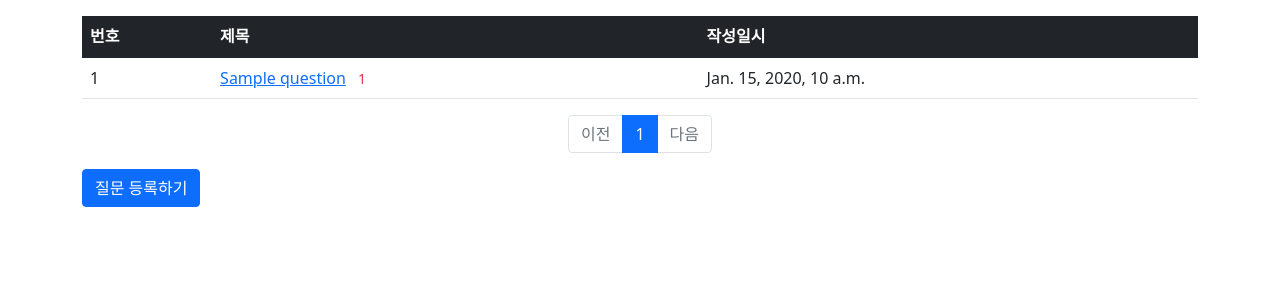
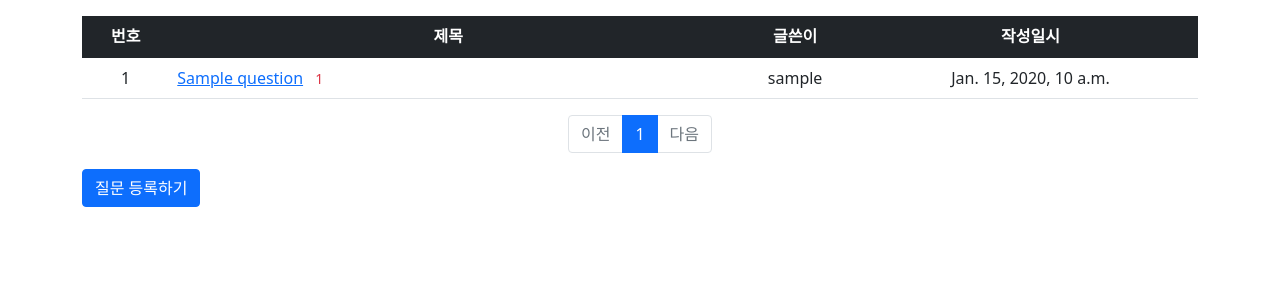
Before and after one commit to yejikim00/djangoProject, a Django app: template templates/pybo/question_list.html in a window 1280 px wide. Shown: the part 57-357 px from the top of the page. Run offline with Django 4.2, Linux system fonts and the light colour scheme; the template is opened without the code that fills it: most values are stand-ins (such as "Sample title", 1, 10 or a date in 2020); some libraries are stand-ins or nearby versions.

Commit message:
질문 목록, 상세 화면에 작성자 표시

```diff
--- a/templates/pybo/question_list.html
+++ b/templates/pybo/question_list.html
@@ -4,32 +4,34 @@
     <div class="container my-3">
         <table class="table">
             <thead>
-                <tr class="table-dark">     <!-- 테이블 행 -->
+                <tr class="text-center table-dark">     <!-- 테이블 행, text-center: th 엘리먼트 가운데 정렬 -->
                     <th>번호</th>            <!-- 테이블 헤더 -->
-                    <th>제목</th>
+                    <th style="width:50%">제목</th>  <!-- 제목의 너비 전체의 50% -->
+                    <th>글쓴이</th>
                     <th>작성일시</th>
                 </tr>
             </thead>
             <tbody>
                 {% if question_list %}
                     {% for question in question_list %}
-                        <tr>    <!-- 테이블 행 -->
+                        <tr class="text-center">    <!-- 테이블 행 -->
                             <td>
                                 <!-- 번호 = 전체건수 - 시작인덱스 - 현재인덱스 + 1 -->
                                 {{ question_list.paginator.count|sub:question_list.start_index|sub:forloop.counter0|add:1 }}
                             </td>
-                            <td>
+                            <td class="text-start"> <!-- text-start: 제목 왼쪽 정렬 -->
                                 <a href="{% url 'pybo:detail' question.id %}">{{ question.subject }}</a>
                                 {% if question.answer_set.count > 0 %}
                                 <span class="text-danger small mx-2">{{ question.answer_set.count }}</span>
                                 {% endif %}
                             </td>
+                            <td>{{ question.author.username }}</td> <!-- 글쓴이 추가 -->
                             <td>{{ question.create_date }}</td>
                         </tr>
                     {% endfor %}
                 {% else %}
                     <tr>
-                        <td colspan="3">질문이 없습니다.</td>  <!-- colspan: 열 합치기 -->
+                        <td colspan="4">질문이 없습니다.</td>  <!-- colspan: 열 합치기 -->
                     </tr>
                 {% endif %}
             </tbody>
```
Also changed, not shown: templates/pybo/question_detail.html (+10 -8 lines), db.sqlite3.
